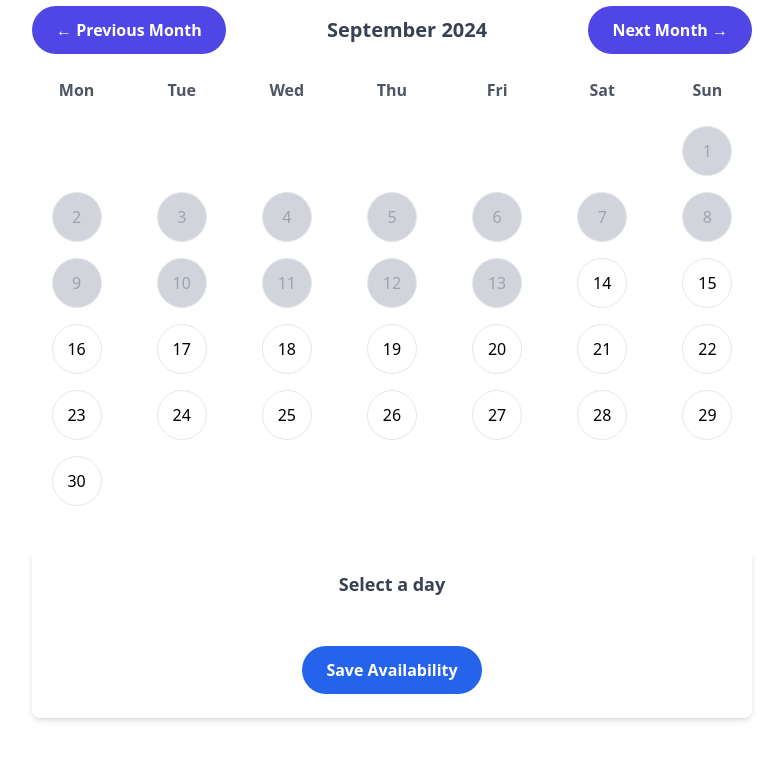
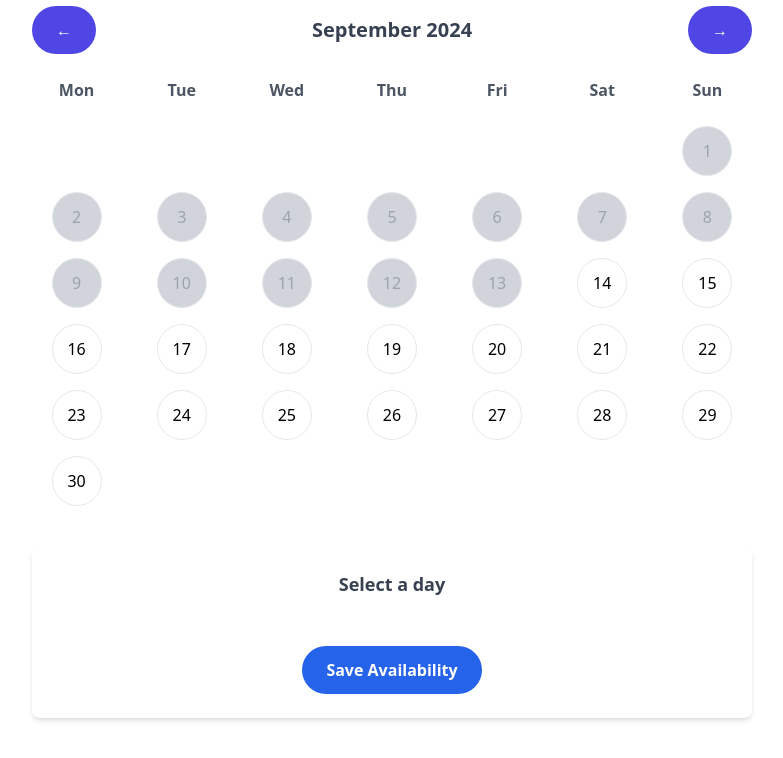
Before and after one commit to PingWinning/Basic-Scheduler, a plain HTML site: page index.html in a window 1280 px wide. Shown: the part 94-852 px from the top of the page, without its empty margins (248-1031 px from the left). Drawn offline with nearby package versions, Linux system fonts and the light colour scheme.

Commit message:
small changes to the arrows

```diff
--- a/index.html
+++ b/index.html
@@ -101,11 +101,11 @@
         <!-- Month Navigation -->
         <div class="flex justify-between items-center mb-6">
             <button id="prevMonth" class="scroll-btn">
-                &larr; Previous Month
+                &larr;
             </button>
             <h2 id="currentMonth" class="text-xl font-semibold text-gray-700"></h2>
             <button id="nextMonth" class="scroll-btn">
-                Next Month &rarr;
+                &rarr;
             </button>
         </div>
 
```
